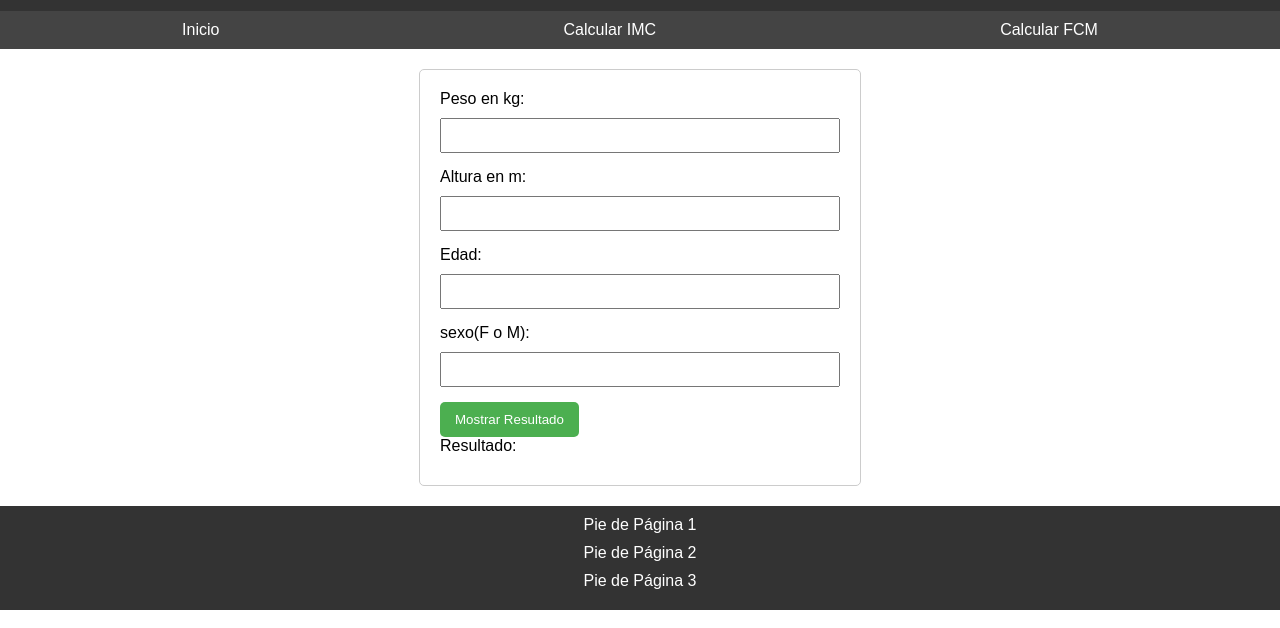
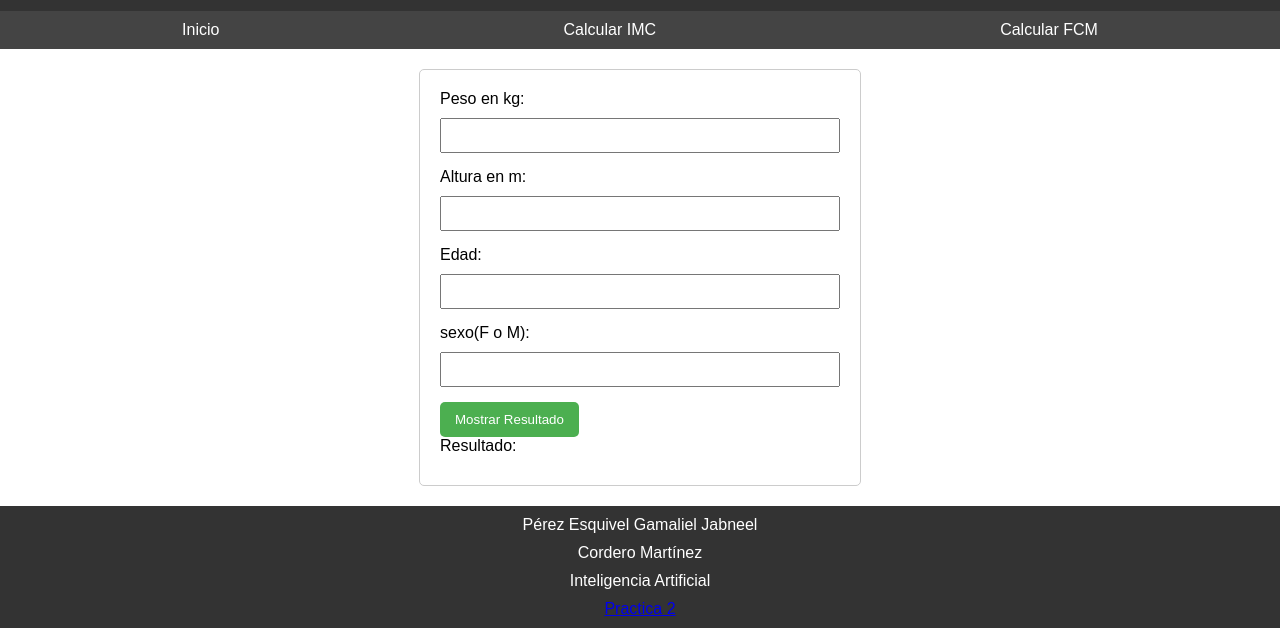
Before and after one commit to GammaPerez/IA-Class, a plain HTML site: page Salud/geb.html in a window 1280 px wide. Shown: the part 293-921 px from the top of the page. Drawn offline with nearby package versions, Linux system fonts and the light colour scheme.

Commit message:
Add files via upload

```diff
--- a/Salud/geb.html
+++ b/Salud/geb.html
@@ -148,9 +148,10 @@
 </form>
 
 <footer>
-    <label>Pie de Página 1</label>
-    <label>Pie de Página 2</label>
-    <label>Pie de Página 3</label>
+    <label>Pérez Esquivel Gamaliel Jabneel</label>
+    <label>Cordero Martínez</label>
+    <label>Inteligencia Artificial</label>
+    <a href="http://18.209.43.236/" >Practica 2</a>
 </footer>
 
 
```
Also changed, not shown: Salud/imc.html (+4 -3 lines), Salud/index.html (+4 -3 lines).
